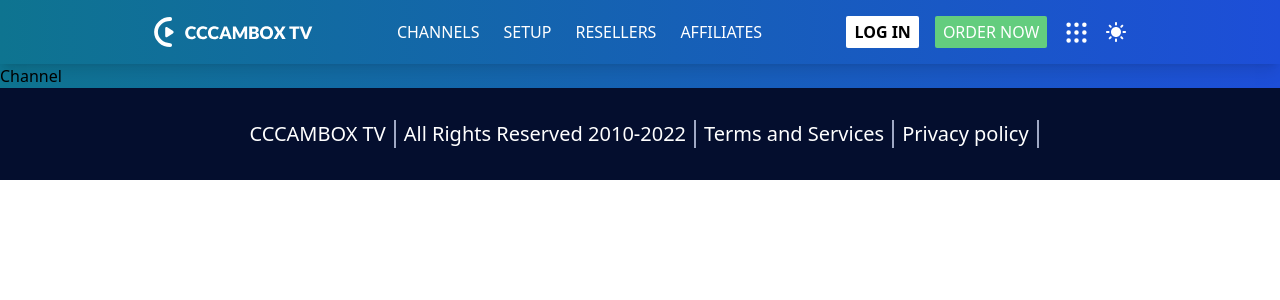
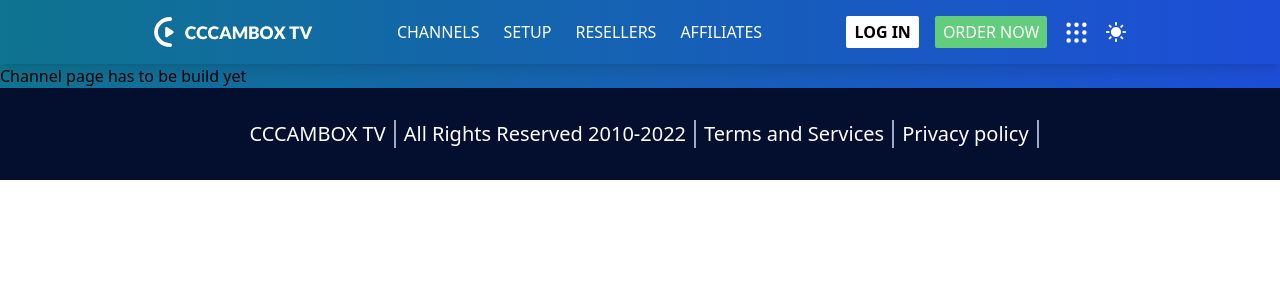
Before and after one commit to umair-asad-bhatti/REACT-responsive-frontend-project, a React (Create React App) app: page /channel in a window 1280 px wide. Shown: the top 300 px of the page. Built offline with nearby package versions, Linux system fonts and the light colour scheme.

Commit message:
Update Channel.jsx

```diff
--- a/src/Pages/Channel.jsx
+++ b/src/Pages/Channel.jsx
@@ -2,7 +2,7 @@ import React from 'react'
 
 const Channel = () => {
     return (
-        <div className='w-[100vw]'>Channel</div>
+        <div className='w-[100vw]'>Channel page has to be build yet</div>
     )
 }
 
```
